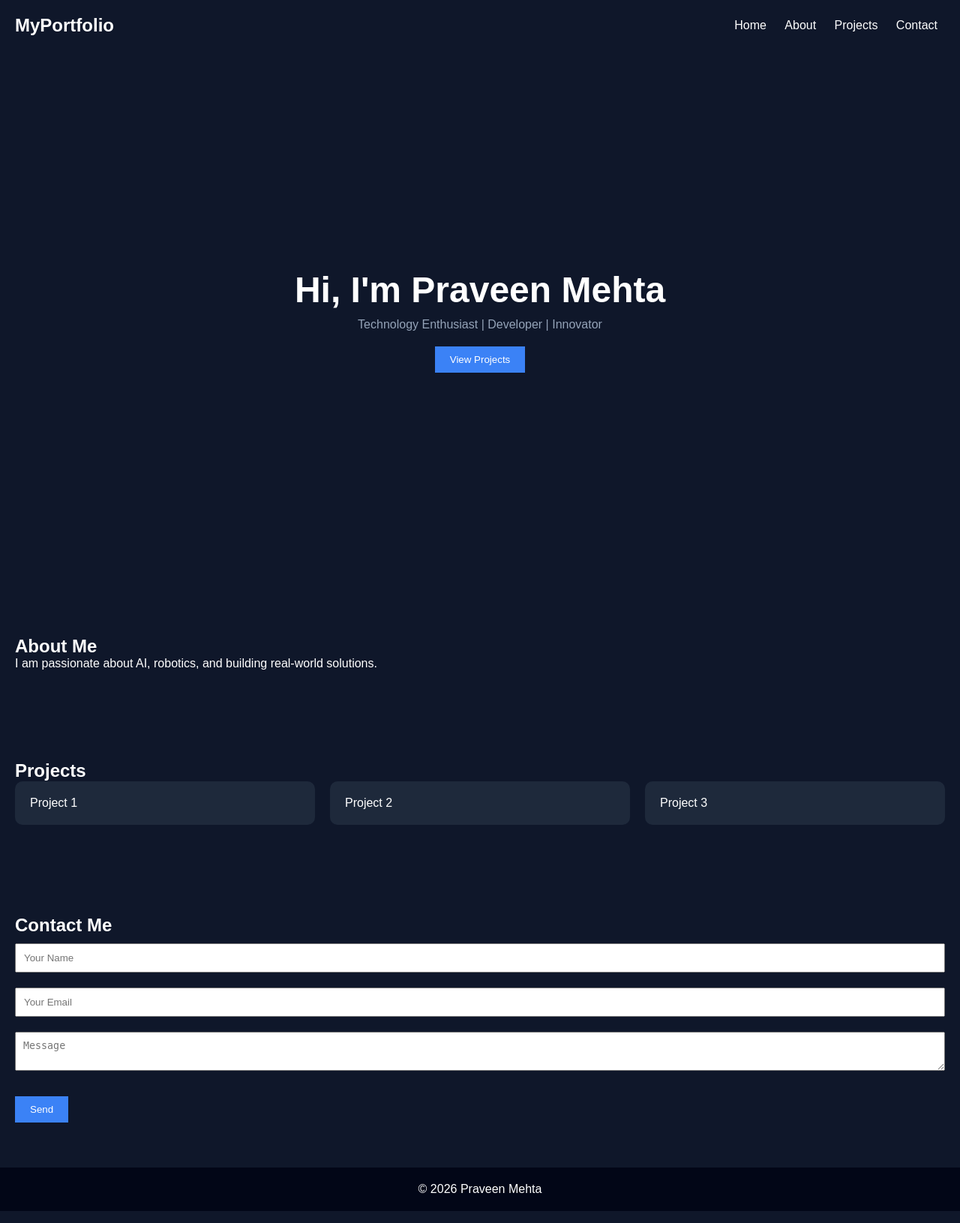
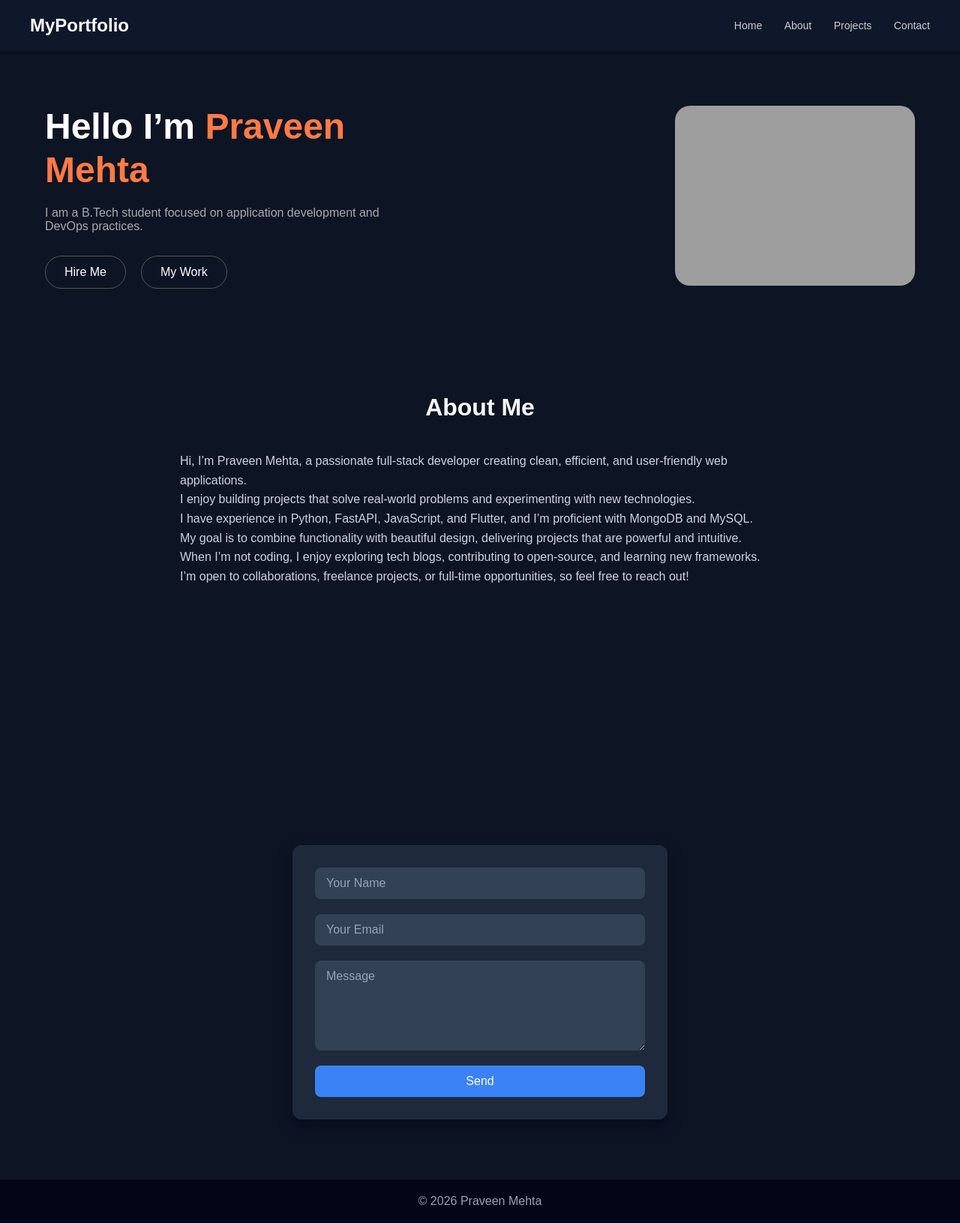
Before and after one commit to praveenmehta010/Dockerized_Portfolio, a FastAPI app: page / in a window 1280 px wide. Shown: the whole page at 75% size. Run offline with FastAPI, Linux system fonts and the light colour scheme; data that the repository does not hold is empty; grey boxes are pictures that could not be loaded.

Commit message:
Updated the UI

```diff
--- a/app/routes/my_routes.py
+++ b/app/routes/my_routes.py
@@ -2,17 +2,28 @@ from fastapi import APIRouter, Request
 from fastapi.responses import HTMLResponse
 from fastapi.templating import Jinja2Templates
 from models.contact import Contact
-from config.mongo_db_connection import contacts
+# from models.project import Project
+from config.mongo_db_connection import contacts, projects
 
 routes = APIRouter()
 templates = Jinja2Templates(directory="templates")
 
+def fetch_projects():
+    docs = list(projects.find({}))
+    # print(docs)
+    return docs
 
 @routes.get("/", response_class=HTMLResponse)
 async def read_item(request: Request):
+    # Fetch the projects data
+    projects = fetch_projects()
     return templates.TemplateResponse(
-        request=request, name="index.html"
+        request=request, name="index.html",
+        # Pass the data to the template in a context dictionary
+        context={"projects": projects}
     )
+
+
 
 @routes.post('/contact', status_code=201)
 def add_product(contactDetails : Contact):
--- a/app/static/script.js
+++ b/app/static/script.js
@@ -20,7 +20,7 @@ async function sendContactData(event) {
     body: JSON.stringify(product_data)
   });
 
-  const result = await response.json();
-  console.log(result);
+  // const result = await response.json();
+  // console.log(result);
 
 }
--- a/app/static/style.css
+++ b/app/static/style.css
@@ -1,85 +1,298 @@
+/* Global */
 * {
   margin: 0;
   padding: 0;
   box-sizing: border-box;
+  font-family: Arial, Helvetica, sans-serif;
 }
 
 body {
-  font-family: Arial, sans-serif;
-  background: #0f172a;
+  background: #0d1424;
   color: white;
 }
 
+/* Header */
 header {
-  padding: 20px;
+  padding: 20px 40px;
   display: flex;
   justify-content: space-between;
   align-items: center;
+  background-color: #0f172a;
+  position: fixed;
+  top: 0;
+  left: 0;
+  width: 100%;
+  z-index: 1000;
+  box-shadow: 0 2px 5px rgba(0,0,0,0.3);
+}
+
+header h2 {
+  font-size: 1.5rem;
+  color: white;
 }
 
 nav a {
-  color: white;
-  margin: 0 10px;
+  margin-left: 25px;
   text-decoration: none;
+  color: #ccc;
+  font-size: 14px;
+  transition: color 0.3s;
 }
 
-.hero {
-  height: 90vh;
-  display: flex;
-  flex-direction: column;
-  justify-content: center;
-  align-items: center;
-  text-align: center;
+nav a:hover {
+  color: #3b82f6;
 }
 
-.hero h1 {
-  font-size: 3rem;
+/* Hero Section */
+.hero {
+  display: flex;
+  justify-content: space-between;
+  align-items: center;
+  padding: 140px 60px 60px; /* extra top padding for fixed header */
 }
 
-.hero p {
-  margin-top: 10px;
-  color: #94a3b8;
+.left {
+  max-width: 500px;
 }
 
-.btn {
+.left h1 {
+  font-size: 3rem;
+  line-height: 1.2;
+}
+
+.left h1 span {
+  color: #ff7a45;
+}
+
+.left p {
   margin-top: 20px;
-  padding: 10px 20px;
-  background: #3b82f6;
-  border: none;
+  color: #aaa;
+  font-size: 16px;
+}
+
+.buttons {
+  margin-top: 30px;
+  display: flex;
+  gap: 20px;
+}
+
+
+.hire {
+  background: transparent;
+  text-decoration: none;
+  border: 1px solid #555;
+  padding: 12px 25px;
+  border-radius: 50px;
   color: white;
   cursor: pointer;
+  transition: 0.3s;
 }
 
-section {
-  padding: 60px 20px;
+.hire:hover {
+  border-color: #3b82f6;
+  color: #3b82f6;
 }
 
+.work {
+  background: transparent;
+  text-decoration: none;
+  border: 1px solid #555;
+  padding: 12px 25px;
+  border-radius: 50px;
+  color: white;
+  cursor: pointer;
+  transition: 0.3s;
+}
+
+.work:hover {
+  border-color: #3b82f6;
+  color: #3b82f6;
+}
+
+/* Right hero image */
+.right img {
+  width: 320px;
+  border-radius: 20px;
+  transition: transform 0.3s;
+}
+
+.right img:hover {
+  transform: scale(1.05);
+}
+
+/* Sections */
+section {
+  padding: 80px 20px;
+}
+
+section h2 {
+  text-align: center;
+  font-size: 2rem;
+  margin-bottom: 40px;
+  color: #f8fafc;
+}
+
+/* About Section */
+#about pre {
+  white-space: pre-wrap;
+  max-width: 800px;
+  margin: 0 auto;
+  font-size: 16px;
+  color: #cbd5e1;
+  line-height: 1.6;
+}
+
+/* Projects */
 .projects {
   display: grid;
-  grid-template-columns: repeat(auto-fit, minmax(250px, 1fr));
-  gap: 20px;
+  grid-template-columns: repeat(auto-fit, minmax(280px, 1fr));
+  gap: 30px;
+  justify-items: center;
+  padding: 0 20px;
 }
 
 .card {
   background: #1e293b;
   padding: 20px;
-  border-radius: 10px;
-  transition: 0.3s;
+  border-radius: 12px;
+  width: 100%;
+  max-width: 350px;
+  display: flex;
+  flex-direction: column;
+  align-items: center;
+  box-shadow: 0 4px 10px rgba(0,0,0,0.2);
+  transition: transform 0.3s, box-shadow 0.3s;
 }
 
 .card:hover {
+  transform: translateY(-5px);
+  box-shadow: 0 12px 25px rgba(59,130,246,0.5);
+}
+
+.card h2 {
+  font-size: 1.5rem;
+  margin-bottom: 12px;
+  text-align: center;
+  color: #f8fafc;
+}
+
+.card img {
+  width: 100%;
+  border-radius: 10px;
+  margin-bottom: 12px;
+  object-fit: cover;
+  transition: transform 0.3s;
+}
+
+.card img:hover {
   transform: scale(1.05);
+}
+
+.card p {
+  font-size: 0.95rem;
+  margin-bottom: 10px;
+  color: #cbd5e1;
+  text-align: center;
+}
+
+/* Tech stack badges */
+.card .tech-stack {
+  display: flex;
+  flex-wrap: wrap;
+  justify-content: center;
+  gap: 6px;
+  margin-bottom: 10px;
+}
+
+.card .tech-stack span {
+  background: #3b82f6;
+  color: white;
+  padding: 4px 8px;
+  border-radius: 5px;
+  font-size: 0.8rem;
+}
+
+/* Links */
+.card a {
+  text-decoration: none;
+  color: #3b82f6;
+  margin: 0 5px;
+  font-size: 0.9rem;
+  transition: color 0.3s;
+}
+
+.card a:hover {
+  color: #60a5fa;
+}
+
+/* Contact Form */
+.contact {
+  max-width: 500px;
+  margin: 0 auto;
+  display: flex;
+  flex-direction: column;
+  gap: 20px;
+  background-color: #1e293b;
+  padding: 30px;
+  border-radius: 12px;
+  box-shadow: 0 8px 20px rgba(0,0,0,0.4);
+}
+
+.contact form {
+  display: flex;
+  flex-direction: column;
+  gap: 20px;
 }
 
 .contact input,
 .contact textarea {
   width: 100%;
-  margin: 10px 0;
-  padding: 10px;
+  padding: 12px 15px;
+  border-radius: 8px;
+  border: none;
+  background-color: #334155;
+  color: white;
+  font-size: 1rem;
+  transition: 0.3s;
 }
 
+.contact input::placeholder,
+.contact textarea::placeholder {
+  color: #94a3b8;
+}
+
+.contact input:focus,
+.contact textarea:focus {
+  outline: none;
+  background-color: #3b4257;
+  box-shadow: 0 0 0 2px #3b82f6;
+}
+
+.contact textarea {
+  min-height: 120px;
+  resize: vertical;
+}
+
+.contact .btn {
+  padding: 12px 20px;
+  border-radius: 8px;
+  border: none;
+  background-color: #3b82f6;
+  color: white;
+  font-size: 1rem;
+  cursor: pointer;
+  transition: 0.3s;
+}
+
+.contact .btn:hover {
+  background-color: #2563eb;
+  transform: translateY(-2px);
+}
+
+/* Footer */
 footer {
   text-align: center;
   padding: 20px;
   background: #020617;
+  color: #94a3b8;
 }
--- a/app/templates/index.html
+++ b/app/templates/index.html
@@ -4,12 +4,13 @@
 <head>
   <meta charset="UTF-8">
   <meta name="viewport" content="width=device-width, initial-scale=1.0">
-  <title>My Portfolio</title>
+  <title>Praveen Mehta Portfolio</title>
   <link rel="stylesheet" href="../static/style.css">
 </head>
 
 <body>
 
+  <!-- Header -->
   <header>
     <h2>MyPortfolio</h2>
     <nav>
@@ -20,28 +21,60 @@
     </nav>
   </header>
 
+  <!-- Hero Section -->
   <section class="hero">
-    <h1>Hi, I'm Praveen Mehta</h1>
-    <p>Technology Enthusiast | Developer | Innovator</p>
-    <button class="btn" onclick="scrollToSection('projects')">View Projects</button>
-  </section>
-
-  <section id="about">
-    <h2>About Me</h2>
-    <p>I am passionate about AI, robotics, and building real-world solutions.</p>
-  </section>
-
-  <section id="projects">
-    <h2>Projects</h2>
-    <div class="projects">
-      <div class="card">Project 1</div>
-      <div class="card">Project 2</div>
-      <div class="card">Project 3</div>
+    <div class="left">
+      <h1>Hello I’m <span>Praveen Mehta</span></h1>
+      <p>I am a B.Tech student focused on application development and DevOps practices.</p>
+      <div class="buttons">
+        <a href="#contact" class="hire">Hire Me</a>
+        <a href="#projects" class="hire">My Work</a>
+      </div>
+    </div>
+    <div class="right">
+      <img src="https://i.pinimg.com/736x/ee/61/4f/ee614f15f0576b460f7239a7dc67c809.jpg" alt="Profile Image">
     </div>
   </section>
 
+  <!-- About Section -->
+  <section id="about">
+    <h2>About Me</h2>
+    <pre>
+Hi, I’m Praveen Mehta, a passionate full-stack developer creating clean, efficient, and user-friendly web applications.
+I enjoy building projects that solve real-world problems and experimenting with new technologies.
+I have experience in Python, FastAPI, JavaScript, and Flutter, and I’m proficient with MongoDB and MySQL.
+My goal is to combine functionality with beautiful design, delivering projects that are powerful and intuitive.
+When I’m not coding, I enjoy exploring tech blogs, contributing to open-source, and learning new frameworks.
+I’m open to collaborations, freelance projects, or full-time opportunities, so feel free to reach out!
+    </pre>
+  </section>
+
+  <!-- Projects Section -->
+  <section id="projects">
+    <div class="projects">
+      {% for project in projects %}
+      <div class="card">
+        <h2>{{ project.title }}</h2>
+        {% if project.image_url %}
+        <img src="{{ project.image_url }}" alt="{{ project.title }}">
+        {% endif %}
+        <p>{{ project.description }}</p>
+        <div class="tech-stack">
+          {% for tech in project.tech_stack %}
+          <span>{{ tech }}</span>
+          {% endfor %}
+        </div>
+        <p>
+          <a href="{{ project.github_link }}" target="_blank">GitHub</a> |
+          <a href="{{ project.live_link }}" target="_blank">Live Demo</a>
+        </p>
+      </div>
+      {% endfor %}
+    </div>
+  </section>
+
+  <!-- Contact Section -->
   <section id="contact">
-    <h2>Contact Me</h2>
     <div class="contact">
       <form onsubmit="sendContactData(event)">
         <input type="text" id="name" placeholder="Your Name" required>
@@ -52,6 +85,7 @@
     </div>
   </section>
 
+  <!-- Footer -->
   <footer>
     <p>© 2026 Praveen Mehta</p>
   </footer>
```
